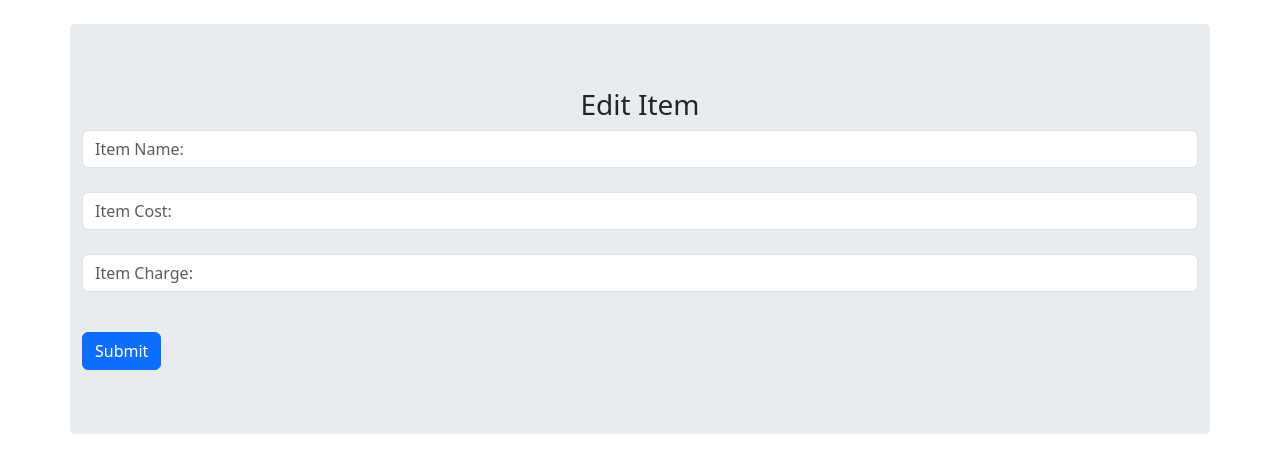
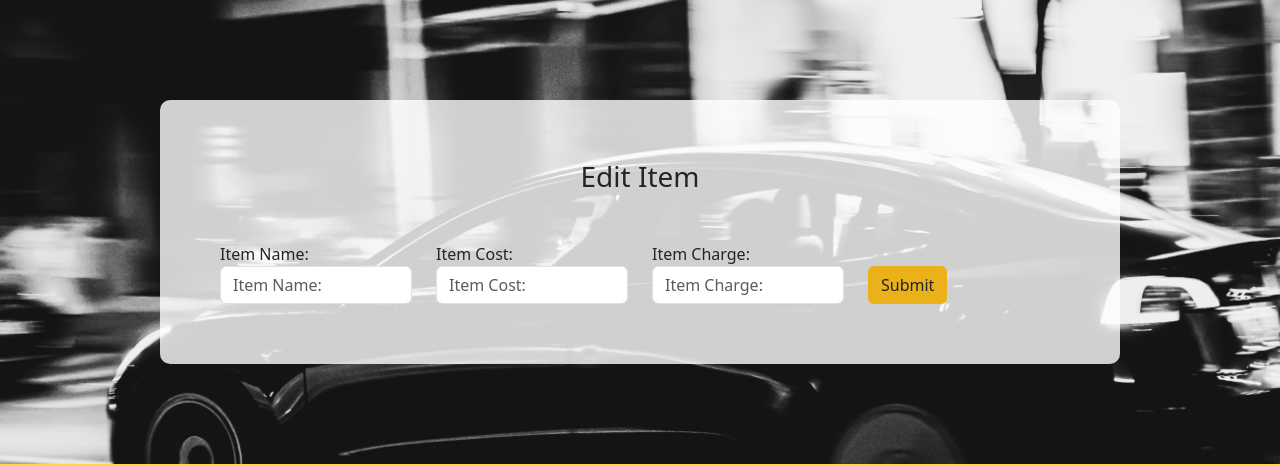
Before and after one commit to mdiibrahim/Kings-Auto-Complex-App, a Django app: template main/templates/main/edit-item.html in a window 1280 px wide. Shown: the part 96-561 px from the top of the page. Run offline with Django 5.2, Linux system fonts and the light colour scheme; the template is opened without the code that fills it, so the values that code supplies are empty.

Commit message:
edit service done

```diff
--- a/main/templates/main/create-item.html
+++ b/main/templates/main/create-item.html
@@ -57,7 +57,7 @@
 
   <body>
     {% include 'main/navbar.html' %}
-    <br />
+
     <div class="container" >
       <h3 class="text-center mb-5">Create Item</h3>
       <form action="{% url 'create_item' %}" method="POST" class="px-5">
--- a/main/templates/main/edit-item.html
+++ b/main/templates/main/edit-item.html
@@ -1,27 +1,73 @@
+{% load static %}
 <!DOCTYPE html>
 <html lang="en">
   <head>
     <meta charset="UTF-8" />
     <meta name="viewport" content="width=device-width, initial-scale=1.0" />
-    <title>Edit Item</title>
+    <title>Create Item</title>
 
-    <link
-      rel="stylesheet"
-      href="https://cdn.jsdelivr.net/npm/bootstrap@4.6.2/dist/css/bootstrap.min.css"
-    />
-    <script src="https://cdn.jsdelivr.net/npm/jquery@3.7.1/dist/jquery.slim.min.js"></script>
-    <script src="https://cdn.jsdelivr.net/npm/popper.js@1.16.1/dist/umd/popper.min.js"></script>
-    <script src="https://cdn.jsdelivr.net/npm/bootstrap@4.6.2/dist/js/bootstrap.bundle.min.js"></script>
+    <!-- Include Bootstrap 5 CSS -->
+    <link rel="stylesheet" href="https://cdn.jsdelivr.net/npm/bootstrap@5.3.0-alpha1/dist/css/bootstrap.min.css" />
+
+    <style>
+      :root {
+        --primary-color: #eab11a;
+        --secondary-color: #f9d448;
+        --third-color: #f2f2f2;
+        --background-color: #000000;
+      }
+
+      /* Body styling with car background image */
+      body {
+        background: url('{% static "car_image.jpg" %}') no-repeat center center fixed;
+        background-size: cover; /* Ensure the image covers the entire background */
+      }
+
+      /* Container for the main content */
+      .container {
+        background-color: rgba(255, 255, 255, 0.8); /* Make background a little transparent */
+        padding: 60px;
+        border-radius: 10px;
+        margin-top: 100px; /* Add some top margin */
+        margin-bottom: 100px; /* Add some bottom margin */
+        max-width: 75% !important;
+
+        margin-left: auto; /* Center horizontally */
+        margin-right: auto; /* Center horizontally */
+      }
+
+
+
+      .btn-login {
+        background-color: var(--primary-color) !important; /* Primary color as default */
+        color: #000;
+        font-weight: 700;
+        border-radius: 50px;
+        padding: 15px;
+        transition: background-color 0.3s, transform 0.3s ease;
+      }
+
+      .btn-login:hover {
+        background-color: var(--secondary-color) !important; /* Secondary color on hover */
+        transform: scale(1.05);
+      }
+
+    </style>
   </head>
 
   <body>
     {% include 'main/navbar.html' %}
-    <br />
-    <div class="jumbotron container">
-      <h3 class="text-center">Edit Item</h3>
-      <form action="{% url 'update_item' item.item_id %}" method="POST">
+
+    <div class=" container">
+      <h3 class="text-center mb-5">Edit Item</h3>
+      <form action="{% url 'update_item' item.item_id %}" method="POST"  class="px-5">
         {% csrf_token %}
-        <div class="form-group">
+
+           <div id="item-container">
+          <div class="row item-row">
+            <div class="col-md-3">
+              <label for="item_name">Item Name:</label>
+
           <input
             required
             class="form-control"
@@ -31,7 +77,9 @@
             name="item_name"
             value="{{item.item_name}}"
           />
-          <br />
+  </div>
+              <div class="col-md-3">
+              <label for="item_cost">Item Cost:</label>
 
           <input
             required
@@ -42,8 +90,10 @@
             name="item_cost"
             value="{{item.item_cost}}"
           />
-          <br />
 
+</div>
+                  <div class="col-md-3">
+              <label for="item_charge">Item Charge:</label>
           <input
             required
             class="form-control"
@@ -53,12 +103,19 @@
             name="item_charge"
             value="{{item.item_charge}}"
           />
-          <br />
+         </div>
+             <div class="col-md-3 mt-4">
+
+
+          <input type="submit" value="Submit" class="btn btn-login" />
         </div>
-
-        <input type="submit" value="Submit" class="btn btn-primary" />
+          </div>
+        </div>
       </form>
     </div>
     {% include 'main/footer.html' %}
+  <!-- Bootstrap 5 JS (No jQuery required) -->
+    <script src="https://cdn.jsdelivr.net/npm/bootstrap@5.3.0-alpha1/dist/js/bootstrap.bundle.min.js"></script>
+
   </body>
 </html>
--- a/main/templates/main/salary-list.html
+++ b/main/templates/main/salary-list.html
@@ -114,7 +114,7 @@
 </form>
 
 
-      <br />
+
 
       <table class="table table-bordered text-center">
         <thead style="background-color: var(--primary-color);">
```
